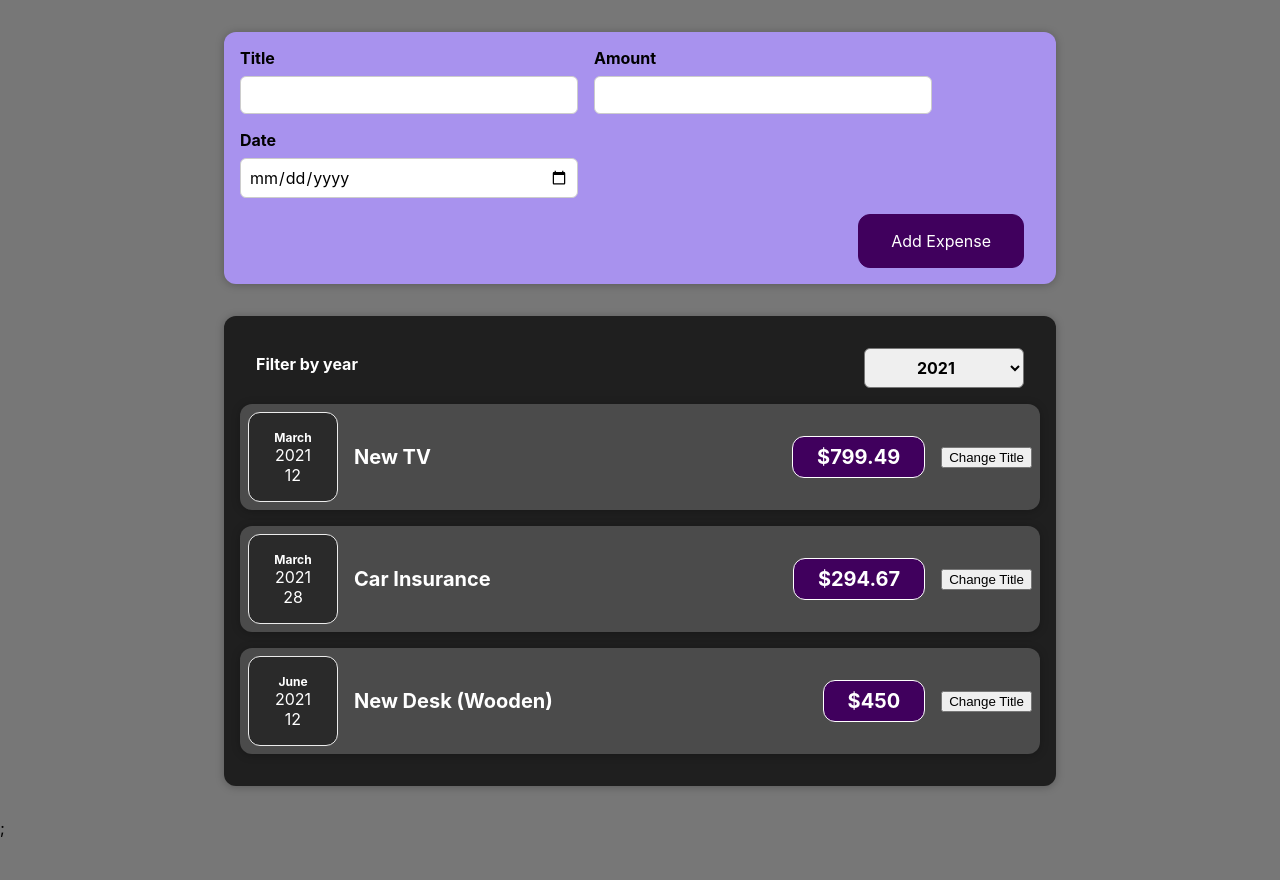
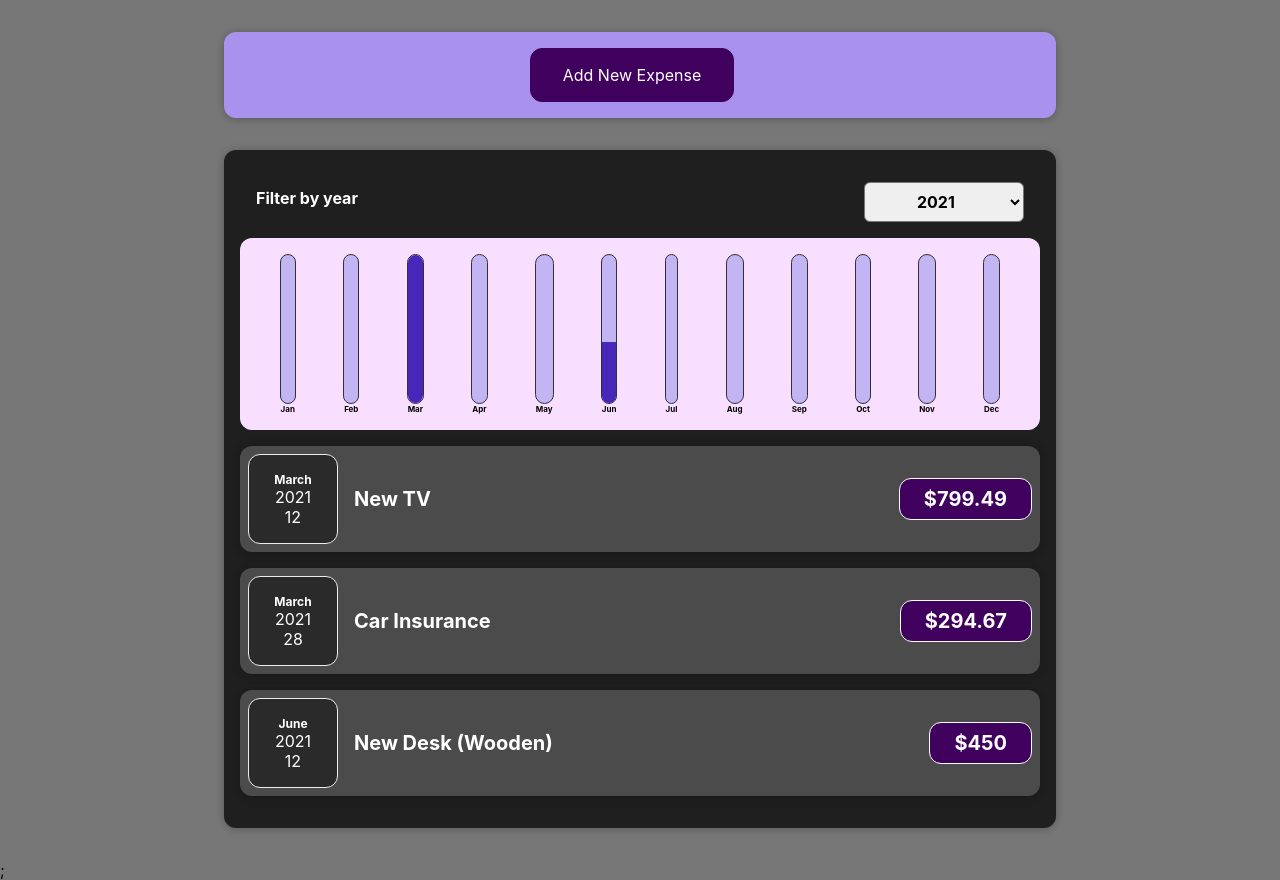
Before and after one commit to AndroidMinsky/test-react, a React (Create React App) app: page / in a window 1280 px wide. Before the commit the page ends 838 px from the top, so only its background shows below. Built offline with nearby package versions, Linux system fonts and the light colour scheme.

Commit message:
chart added

```diff
--- /dev/null
+++ b/src/components/Chart.css
@@ -0,0 +1,9 @@
+.chart {
+  padding: 1rem;
+  border-radius: 12px;
+  background-color: #f8dfff;
+  text-align: center;
+  display: flex;
+  justify-content: space-around;
+  height: 10rem;
+}
--- /dev/null
+++ b/src/components/Chart.js
@@ -0,0 +1,40 @@
+import React from "react";
+import ChartBar from "./ChartBar";
+import "./Chart.css";
+
+export default function Chart(props) {
+  const dataPoints = [
+    { label: "Jan", value: 0 },
+    { label: "Feb", value: 0 },
+    { label: "Mar", value: 0 },
+    { label: "Apr", value: 0 },
+    { label: "May", value: 0 },
+    { label: "Jun", value: 0 },
+    { label: "Jul", value: 0 },
+    { label: "Aug", value: 0 },
+    { label: "Sep", value: 0 },
+    { label: "Oct", value: 0 },
+    { label: "Nov", value: 0 },
+    { label: "Dec", value: 0 },
+  ];
+
+  for (const expense of props.expenses) {
+    const expenseMonth = expense.date.getMonth();
+    dataPoints[expenseMonth].value += expense.amount;
+  }
+
+  const dataPointsValues = dataPoints.map((point) => point.value);
+  const totalMax = Math.max(...dataPointsValues);
+  return (
+    <div className="chart">
+      {dataPoints.map((point) => (
+        <ChartBar
+          key={point.label}
+          value={point.value}
+          maxValue={totalMax}
+          label={point.label}
+        />
+      ))}
+    </div>
+  );
+}
--- /dev/null
+++ b/src/components/ChartBar.css
@@ -0,0 +1,30 @@
+.chart-bar {
+  height: 100%;
+  display: flex;
+  flex-direction: column;
+  align-items: center;
+}
+
+.chart-bar__inner {
+  height: 100%;
+  width: 100%;
+  border: 1px solid #313131;
+  border-radius: 12px;
+  background-color: #c3b4f3;
+  overflow: hidden;
+  display: flex;
+  flex-direction: column;
+  justify-content: flex-end;
+}
+
+.chart-bar__fill {
+  background-color: #4826b9;
+  width: 100%;
+  transition: all 0.3s ease-out;
+}
+
+.chart-bar__label {
+  font-weight: bold;
+  font-size: 0.5rem;
+  text-align: center;
+}
--- /dev/null
+++ b/src/components/ChartBar.js
@@ -0,0 +1,19 @@
+import React from "react";
+import "./ChartBar.css";
+
+export default function ChartBar(props) {
+  let barHeight = "0%";
+
+  if (props.maxValue > 0) {
+    barHeight = Math.round((props.value / props.maxValue) * 100) + "%";
+  }
+
+  return (
+    <div className="chart-bar">
+      <div className="chart-bar__inner">
+        <div className="chart-bar__fill" style={{ height: barHeight }}></div>
+      </div>
+      <div className="chart-bar__label">{props.label}</div>
+    </div>
+  );
+}
--- a/src/components/ExpenseForm.js
+++ b/src/components/ExpenseForm.js
@@ -1,7 +1,7 @@
 import React, { useState } from "react";
 import "./ExpenseForm.css";
 
-export default function ExpenseForm({ addExpense }) {
+export default function ExpenseForm({ addExpense, setShowForm }) {
   // const [title, setTitle] = useState("");
   // const [amount, setAmount] = useState("");
   // const [date, setDate] = useState("");
@@ -33,13 +33,14 @@
     e.preventDefault();
     const data = {
       title: input.title,
-      amount: input.amount,
+      amount: +input.amount,
       date: new Date(input.date),
     };
 
     addExpense(data);
 
     setInput({ title: "", amount: "", date: "" });
+    setShowForm(false);
   };
 
   return (
@@ -75,6 +76,9 @@
         </div>
       </div>
       <div className="new-expense__actions">
+        <button type="button" onClick={() => setShowForm(false)}>
+          Cancel
+        </button>
         <button type="submit">Add Expense</button>
       </div>
     </form>
--- a/src/components/ExpenseItem.js
+++ b/src/components/ExpenseItem.js
@@ -2,20 +2,14 @@
 import "./ExpenseDate";
 import ExpenseDate from "./ExpenseDate";
 import Card from "./Card";
-import { useState } from "react";
 
 function ExpenseItem({ date, title, amount }) {
-  const [name, setName] = useState(title);
-  const clickHandler = (e) => {
-    setName("changed");
-  };
   return (
     <Card className="expense-item">
       <ExpenseDate date={date} />
       <div className="expense-item__description">
-        <h2>{name}</h2>
+        <h2>{title}</h2>
         <div className="expense-item__price">${amount}</div>
-        <button onClick={clickHandler}>Change Title</button>
       </div>
     </Card>
   );
--- a/src/components/Expenses.js
+++ b/src/components/Expenses.js
@@ -3,6 +3,7 @@
 import ExpenseItem from "./ExpenseItem";
 import ExpenseFilter from "./ExpenseFilter";
 import "./Expenses.css";
+import Chart from "./Chart";
 
 export default function Expenses({ data }) {
   const [year, setYear] = useState("2021");
@@ -28,6 +29,7 @@
   return (
     <Card className="expenses">
       <ExpenseFilter onYearChange={yearChangeHandler} year={year} />
+      <Chart expenses={filteredData} />
       {expensesContent}
     </Card>
   );
--- a/src/components/NewExpense.js
+++ b/src/components/NewExpense.js
@@ -1,11 +1,17 @@
-import React from "react";
+import React, { useState } from "react";
 import ExpenseForm from "./ExpenseForm";
 import "./NewExpense.css";
 
 export default function NewExpense({ addExpense }) {
+  const [showForm, setShowForm] = useState(false);
   return (
     <div className="new-expense">
-      <ExpenseForm addExpense={addExpense} />
+      {!showForm && (
+        <button onClick={() => setShowForm(true)}>Add New Expense</button>
+      )}
+      {showForm && (
+        <ExpenseForm addExpense={addExpense} setShowForm={setShowForm} />
+      )}
     </div>
   );
 }
```
